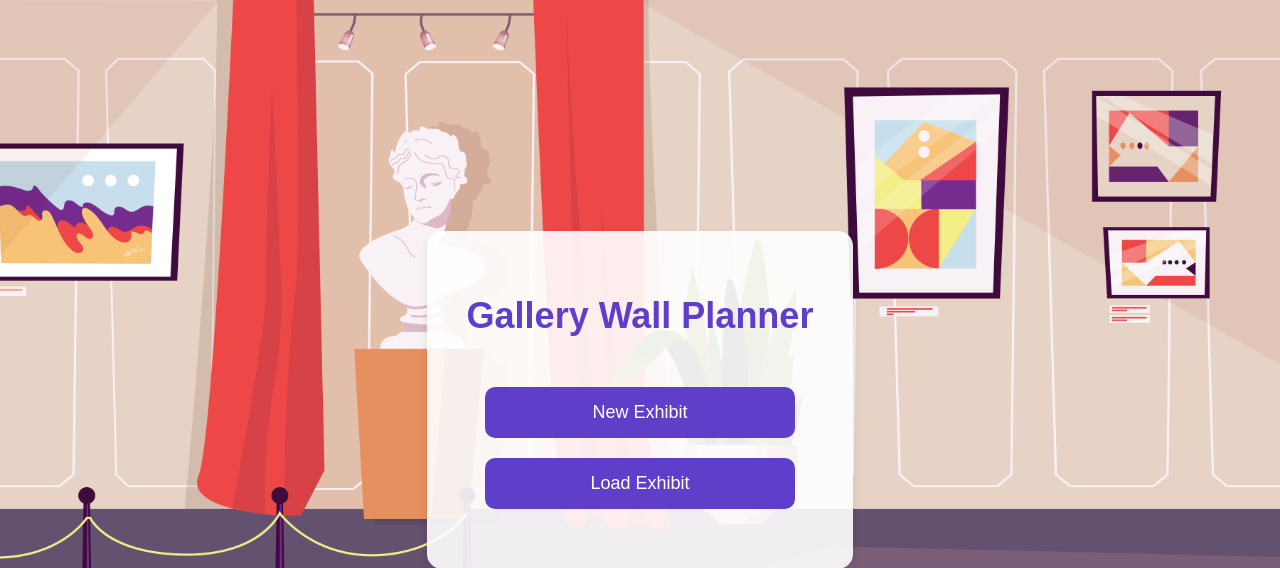
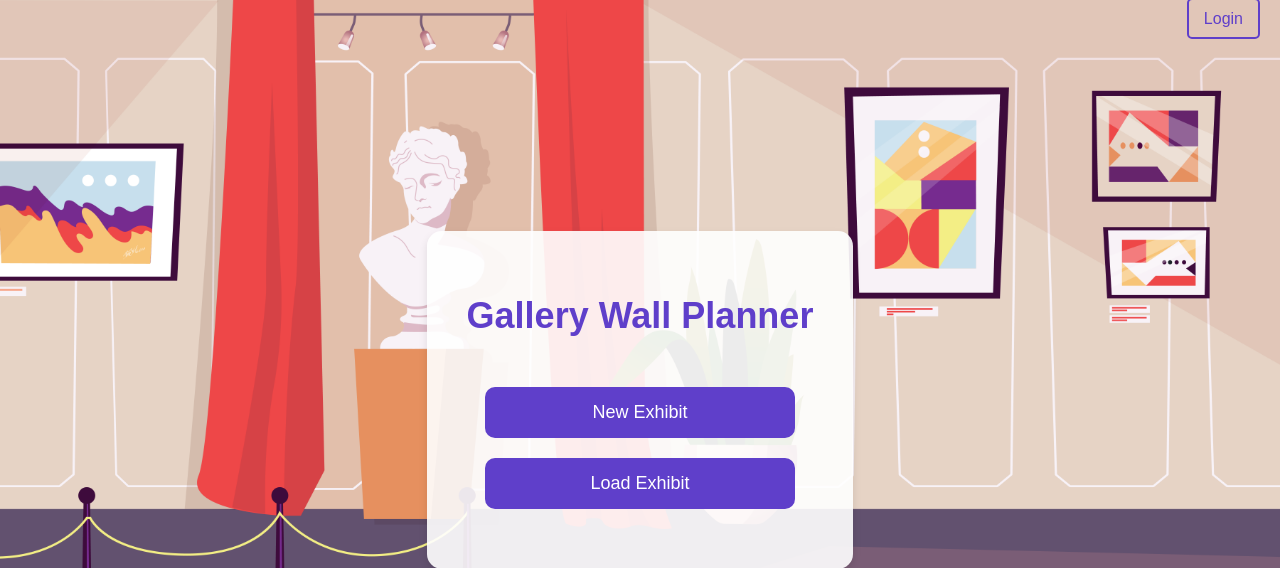
Before and after one commit to yingxinlin002/Gallery-Wall-Planner, a Flask app: page / in a window 1280 px wide. Shown: the top 568 px of the page. Run offline with Flask 3, Linux system fonts and the light colour scheme.

Commit message:
refactor: enhance top bar and login button styles

```diff
--- a/templates/home.html
+++ b/templates/home.html
@@ -51,16 +51,36 @@
         .menu-button:hover {
             background-color: #4a30a0;
         }
+
+        .top-bar {
+            position: absolute;
+            top: 0;
+            right: 0;
+            padding: 10px 20px;
+        }
+
+        .login-btn {
+            font-size: 16px;
+            color: #5F3FCA;
+            text-decoration: none;
+            padding: 10px 15px;
+            border: 2px solid #5F3FCA;
+            border-radius: 5px;
+            transition: background-color 0.3s ease, color 0.3s ease;
+        }
+
+        .login-btn:hover {
+            background-color: #5F3FCA;
+            color: white;
+        }
     </style>
 </head>
 <body>
+    <div class="top-bar">
+        <a href="{{ url_for('login') }}" class="login-btn">Login</a>
+    </div>
     <div class="content">
         <h1>Gallery Wall Planner</h1>
-
-        {% if last_project_exists %}
-            <a href="{{ url_for('continue_last_project') }}" class="menu-button">Continue Last Project</a>
-        {% endif %}
-
         <a href="{{ url_for('new_gallery') }}" class="menu-button">New Exhibit</a>
         <a href="{{ url_for('select_wall_space') }}" class="menu-button">Load Exhibit</a>
     </div>
```
